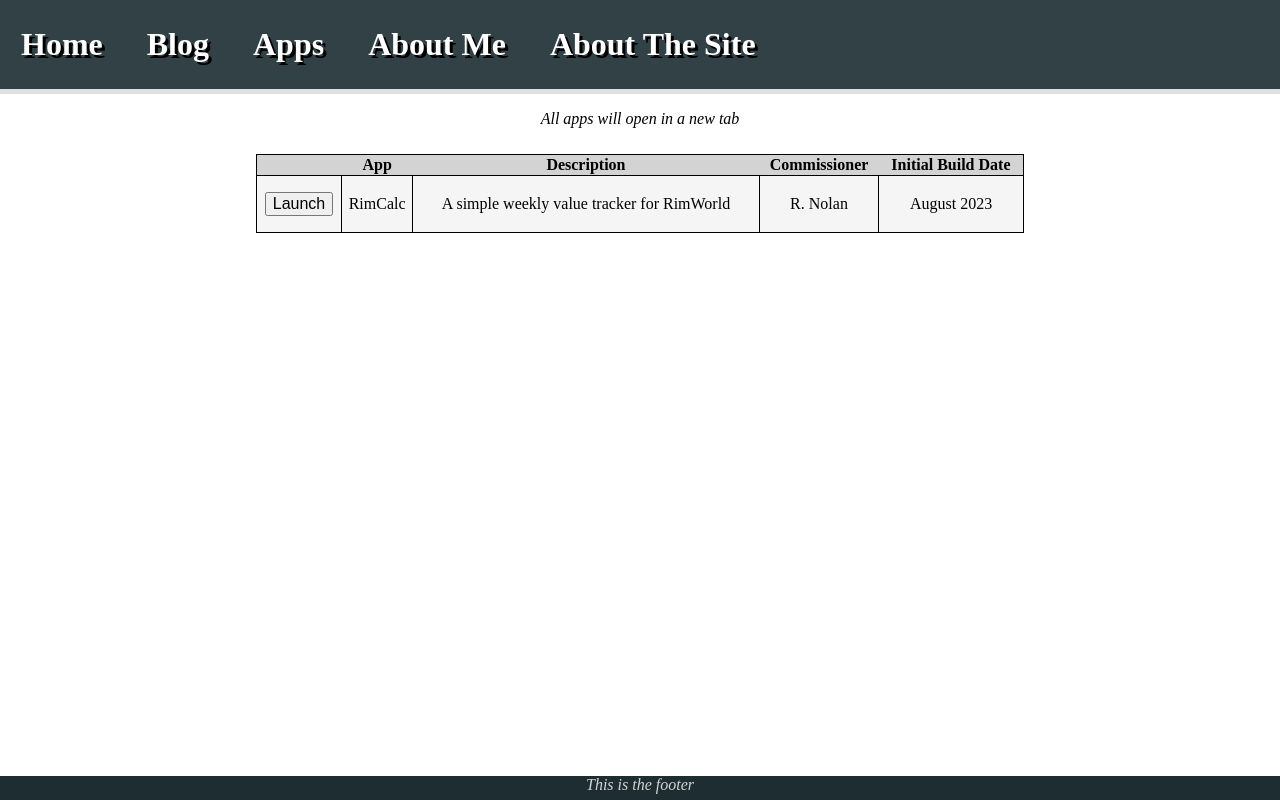
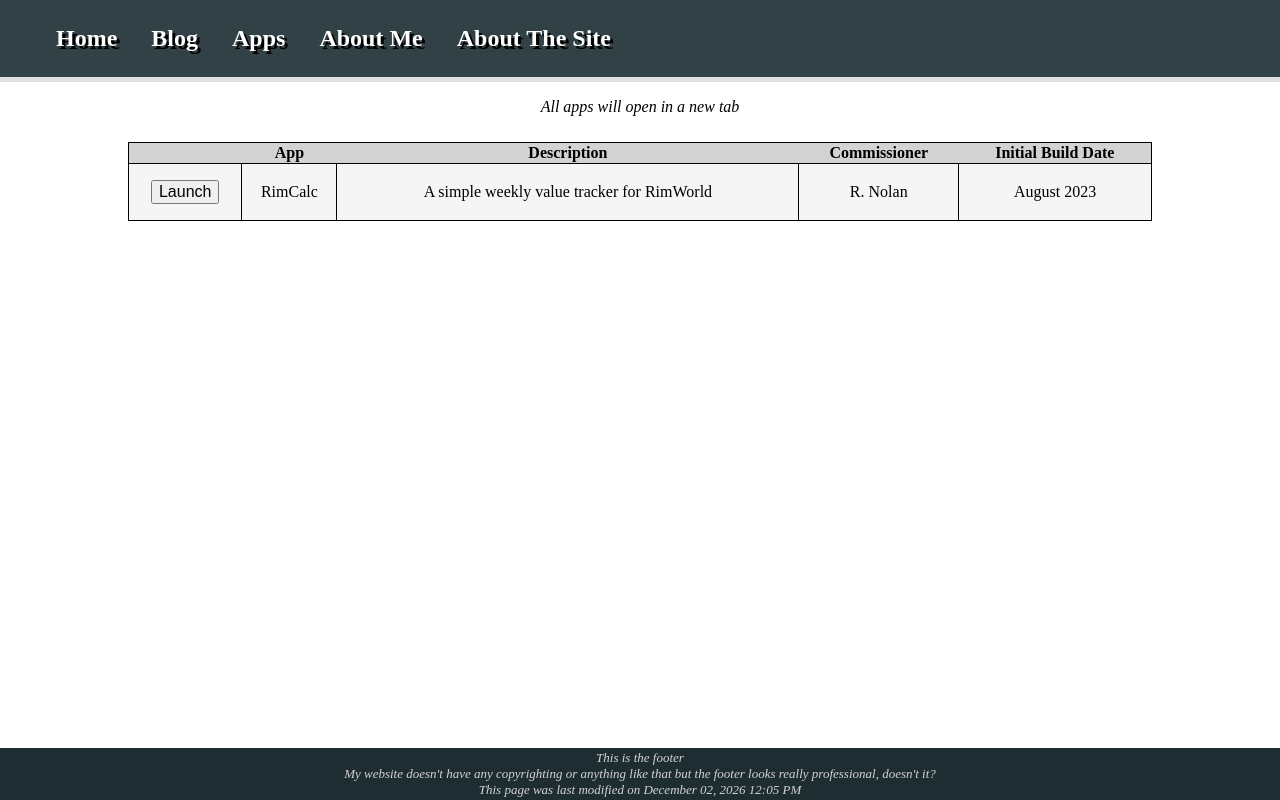
Before and after one commit to Bdialtech/personalSite, a PHP site: page /apps in a window 1280 px wide. Run offline with PHP 8.4, Linux system fonts and the light colour scheme.

Commit message:
A lot of things, I got carried away - Dynamic header for screen size - Updated all pages to have time of last update - Unified all pages as PHP - CSS tweaks - Other stuff, I'm sure

```diff
--- a/404.php
+++ b/404.php
@@ -1,6 +1,7 @@
 <!DOCTYPE html>
 <html lang="en">
     <head>
+        <?php $lastModify = filemtime(__FILE__); ?>
         <meta charset="utf-8">
         <link rel="stylesheet" href="/css/default.css">
         <title>Error 404</title>
@@ -8,12 +9,12 @@
     <body>
         <div class="page">
             <div class="content">
-                <?php include 'objects/siteHeader.html'; ?>
+                <?php include 'objects/siteHeader.php'; ?>
 
                 <h1>Error 404: The requested page doesn't exist.</h1>
             </div>
 
-        <?php include 'objects/siteFooter.html'; ?>
+        <?php include 'objects/siteFooter.php'; ?>
         </div>
 
     </body>
--- a/app/rimcalc.php
+++ b/app/rimcalc.php
@@ -1,6 +1,7 @@
 <!DOCTYPE html>
 <html lang="en">
     <head>
+        <?php $lastModify = filemtime(__FILE__); ?>
         <meta charset="utf-8">
         <title>Rimworld Resource Calculator</title>
         <style>
--- a/apps.php
+++ b/apps.php
@@ -1,6 +1,7 @@
 <!DOCTYPE html>
 <html lang="en">
     <head>
+        <?php $lastModify = filemtime(__FILE__); ?>
         <meta charset="utf-8">
         <link rel="stylesheet" href="/css/default.css">
         <link rel="stylesheet" href="/css/apps.css">
@@ -9,7 +10,7 @@
     <body>
         <div class="page">
             <div class="content">
-                <?php include 'objects/siteHeader.html'; ?>
+                <?php include 'objects/siteHeader.php'; ?>
 
                 <p style="font-style: italic; text-align: center;">All apps will open in a new tab</p>
                 <table class="appList">
@@ -31,7 +32,7 @@
 
             </div>
 
-            <?php include 'objects/siteFooter.html'; ?>
+            <?php include 'objects/siteFooter.php'; ?>
         </div>
     </body>
 </html>
--- a/blog.php
+++ b/blog.php
@@ -1,6 +1,7 @@
 <!DOCTYPE html>
 <html lang="en">
     <head>
+        <?php $lastModify = filemtime(__FILE__); ?>
         <meta charset="utf-8">
         <link rel="stylesheet" href="/css/default.css">
         <link rel="stylesheet" href="/css/blog.css">
@@ -9,7 +10,7 @@
     <body>
         <div class="page">
             <div class="content">
-                <?php include 'objects/siteHeader.html'; ?>
+                <?php include 'objects/siteHeader.php'; ?>
                 <div class="blogEntry">
                     <h1>Coming Online</h1>
                     <h2>September 10 2023</h2>
@@ -20,7 +21,7 @@
                 </div>
             </div>
 
-            <?php include 'objects/siteFooter.html'; ?>
+            <?php include 'objects/siteFooter.php'; ?>
         </div>
 
     </body>
--- a/css/apps.css
+++ b/css/apps.css
@@ -2,7 +2,7 @@
     border: 1px solid black;
     border-collapse: collapse;
     text-align: center;
-    width: 60%;
+    min-width: 80%;
     margin: auto;
     margin-top: 2%;
 }
--- a/css/default.css
+++ b/css/default.css
@@ -9,57 +9,7 @@ html, body {
 }
 
 .content {
-    padding-bottom: 1.5rem;
-}
-
-.header {
-    margin: 0px;
-    padding: 1px;
-    background-color: rgb(50, 65, 70);
-    color: white;
-    border: 0px solid rgb(224, 224, 224);
-    border-bottom-width: 5px;
-}
-
-.headerItem {
-    display: inline-block;
-    position: relative;
-    cursor: pointer;
-    margin: 25px 20px;
-    text-shadow: black 3px 3px;
-}
-
-.headerItem a:link, .headerItem a:visited, .headerItem a:hover, .headerItem a:active {
-    text-decoration: none;
-    color: white;
-}
-
-.headerItem:hover {
-    animation-name: hoverText;
-    animation-duration: 200ms;
-    animation-iteration-count: 2;
-    animation-direction: alternate;
-}
-
-@keyframes hoverText {
-    0% {left: 0px; top: 0px; text-shadow: black 3px 3px;}
-    100% {left: -3px; top: -3px; text-shadow: rgb(41, 41, 41) 6px 6px;}
-}
-
-.footer {
-    position: absolute;
-    bottom: 0;
-    width: 100%;
-    height: 1.5rem;
-    background-color: rgb(30, 45, 50);
-    color: lightgray;
-}
-
-.footer p {
-    margin: 0;
-    padding: 0;
-    text-align: center;
-    font-style: italic;
+    padding-bottom: 10%;
 }
 
 .goof {
--- /dev/null
+++ b/css/footer.css
@@ -0,0 +1,17 @@
+.footer {
+    position: absolute;
+    bottom: 0;
+    width: 100%;
+    height: fit-content;
+    background-color: rgb(30, 45, 50);
+    color: lightgray;
+    padding: 2px 0px;
+}
+
+.footer p {
+    margin: 0;
+    padding: 0;
+    text-align: center;
+    font-style: italic;
+    font-size: small;
+}
--- /dev/null
+++ b/css/header.css
@@ -0,0 +1,68 @@
+header {
+    position: sticky;
+    top: 0;
+    margin: 0px;
+    padding: 1px;
+    background-color: rgb(50, 65, 70);
+    color: white;
+    border: 0px solid rgb(224, 224, 224);
+    border-bottom-width: 5px;
+}
+
+.headerItem {
+    display: inline-block;
+    position: relative;
+    cursor: pointer;
+    margin: 0.5rem 15px;
+    text-shadow: black 3px 3px;
+    font-size: x-large;
+    font-weight: bold;
+}
+
+.headerItem a:link, .headerItem a:visited, .headerItem a:hover, .headerItem a:active {
+    text-decoration: none;
+    color: white;
+}
+
+.headerItem:hover, #navMenu:hover{
+    animation-name: hoverBob;
+    animation-duration: 200ms;
+    animation-iteration-count: 2;
+    animation-direction: alternate;
+}
+
+#dropdownNavList {
+    display: none;
+}
+
+#navMenuButton {
+    position: relative;
+    display: none;
+    cursor: pointer;
+    height: 40px;
+    width: 40px;
+    margin: 3px;
+    background: url(/assets/icons/menuIcon.png);
+    border: 0px;
+}
+
+@keyframes hoverBob {
+    0% {left: 0px; top: 0px; text-shadow: black 3px 3px;}
+    100% {left: -3px; top: -3px; text-shadow: rgb(41, 41, 41) 6px 6px;}
+}
+
+@media screen and (max-width: 768px) {
+    #navList {
+      display: none;
+    }
+
+    #navMenuButton {
+      display: block;
+    }
+}
+
+@media screen and (min-width: 769px) {
+    #dropdownNavList {
+        display: none;
+    }
+}
--- a/index.php
+++ b/index.php
@@ -1,6 +1,7 @@
 <!DOCTYPE html>
 <html lang="en">
     <head>
+        <?php $lastModify = filemtime(__FILE__); ?>
         <meta charset="utf-8">
         <link rel="stylesheet" href="/css/default.css">
         <title>Brad Dial - Budding Web Developer</title>
@@ -8,13 +9,13 @@
     <body>
         <div class="page">
             <div class="content">
-                <?php include 'objects/siteHeader.html'; ?>
+                <?php include 'objects/siteHeader.php'; ?>
 
                 <h1 class="goof">Yep, I sure am here!</h1>
                 <p style="text-align:center; font-style:italic;">Under heavy construction, obviously, but online nonetheless<br>There's a blog post already if you're interested<br>Ya know<br>Since you're here<br>Hate to be a bad host</br></p>
             </div>
 
-        <?php include 'objects/siteFooter.html'; ?>
+        <?php include 'objects/siteFooter.php'; ?>
         </div>
 
     </body>
--- /dev/null
+++ b/js/siteHeader.js
@@ -0,0 +1,17 @@
+window.onresize = clearDropdownOnLargeScreen;
+
+function toggleDropdownVisibility() {
+    nav = document.getElementById("dropdownNavList");
+    if (!nav.style.display || nav.style.display == "none") {
+        nav.style.display = "block";
+    } else {
+        nav.style.display = "none";
+    }
+
+}
+
+function clearDropdownOnLargeScreen() {
+    if (window.innerWidth > 768) {
+        document.getElementById("dropdownNavList").style.display = "none";
+    }
+}
--- a/objects/siteFooter.html
+++ /dev/null
@@ -1,3 +0,0 @@
-<footer class="footer">
-    <p>This is the footer</p>
-</footer>
--- /dev/null
+++ b/objects/siteFooter.php
@@ -0,0 +1,9 @@
+<link rel="stylesheet" href="/css/footer.css">
+<footer class="footer">
+    <p>This is the footer</p>
+    <p>My website doesn't have any copyrighting or anything like that but the footer looks really professional, doesn't it?</p>
+    <?php
+        echo "<p>This page was last modified on " . date("F d, Y h:i A", $lastModify) . "</p>";
+    ?>
+
+</footer>
--- a/objects/siteHeader.html
+++ /dev/null
@@ -1,7 +0,0 @@
-<div class="header">
-    <h1 class="headerItem"><a href="/">Home</a></h1>
-    <h1 class="headerItem"><a href="/blog">Blog</a></h1>
-    <h1 class="headerItem"><a href="/apps">Apps</a></h1>
-    <h1 class="headerItem"><a href="/aboutme">About Me</a></h1>
-    <h1 class="headerItem"><a href="/aboutsite">About The Site</a></h1>
-</div>
--- /dev/null
+++ b/objects/siteHeader.php
@@ -0,0 +1,23 @@
+<link rel="stylesheet" href="/css/header.css">
+<script src="/js/siteHeader.js"></script>
+<header>
+    <nav id="navList">
+        <ul>
+            <li class="headerItem"><a href="/">Home</a></li>
+            <li class="headerItem"><a href="/blog">Blog</a></li>
+            <li class="headerItem"><a href="/apps">Apps</a></li>
+            <li class="headerItem"><a href="/aboutme">About Me</a></li>
+            <li class="headerItem"><a href="/aboutsite">About The Site</a></li>
+        </ul>
+    </nav>
+    <button class="headerItem" id="navMenuButton" onclick="toggleDropdownVisibility();"></button>
+    <nav id="dropdownNavList">
+        <ul>
+            <li class="headerItem" style="display: block;"><a href="/">Home</a></li>
+            <li class="headerItem" style="display: block;"><a href="/blog">Blog</a></li>
+            <li class="headerItem" style="display: block;"><a href="/apps">Apps</a></li>
+            <li class="headerItem" style="display: block;"><a href="/aboutme">About Me</a></li>
+            <li class="headerItem" style="display: block;"><a href="/aboutsite">About The Site</a></li>
+        </ul>
+    </nav>
+</header>
--- a/objects/templates/page.php
+++ b/objects/templates/page.php
@@ -1,6 +1,7 @@
 <!DOCTYPE html>
 <html lang="en">
     <head>
+        <?php $lastModify = filemtime(__FILE__); ?>
         <meta charset="utf-8">
         <link rel="stylesheet" href="/css/default.css">
         <title>Title</title>
@@ -8,11 +9,11 @@
     <body>
         <div class="page">
             <div class="content">
-                <?php include 'objects/siteHeader.html'; ?>
+                <?php include 'objects/siteHeader.php'; ?>
 
             </div>
 
-            <?php include 'objects/siteFooter.html'; ?>
+            <?php include 'objects/siteFooter.php'; ?>
         </div>
     </body>
 </html>
```
Also changed, not shown: aboutme.php (+4 -3 lines), aboutsite.php (+4 -3 lines), assets/icons/menuIcon.png (added).
